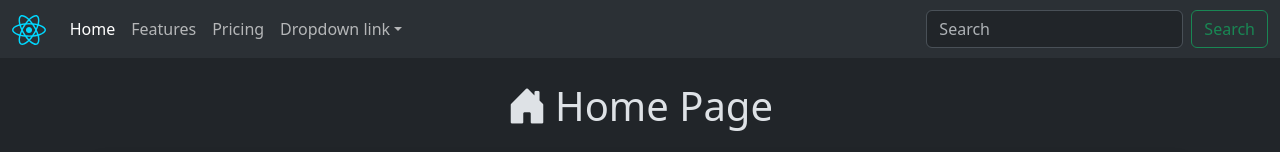
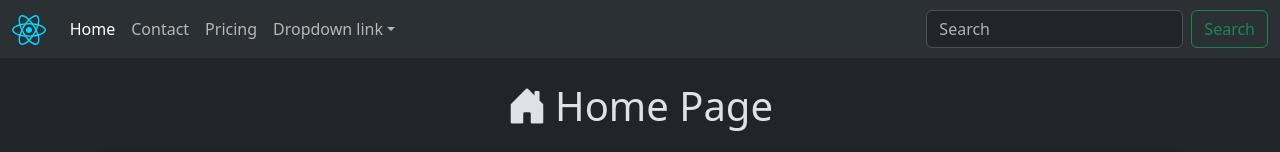
Before and after one commit to codewithEvolg/Routeopedia, a React (Vite) app in the folder routeopedia/: page / in a window 1280 px wide. Shown: the top 152 px of the page. Built offline with nearby package versions, Linux system fonts and the light colour scheme.

Commit message:
teaching: add Navigation links

```diff
--- a/routeopedia/src/layouts/MainLayout.jsx
+++ b/routeopedia/src/layouts/MainLayout.jsx
@@ -1,4 +1,5 @@
 import reactLogo from "../assets/react.svg";
+import { Link, NavLink } from "react-router-dom";
 
 const MainLayout = () => {
   return (
@@ -21,14 +22,14 @@ const MainLayout = () => {
         <div className="collapse navbar-collapse" id="navbarNavDropdown">
           <ul className="navbar-nav">
             <li className="nav-item">
-              <a className="nav-link active" aria-current="page" href="#">
+              <NavLink className="nav-link" aria-current="page" to="/">
                 Home
-              </a>
+              </NavLink>
             </li>
             <li className="nav-item">
-              <a className="nav-link" href="#">
-                Features
-              </a>
+              <NavLink className="nav-link" to="/contact">
+                Contact
+              </NavLink>
             </li>
             <li className="nav-item">
               <a className="nav-link" href="#">
```
